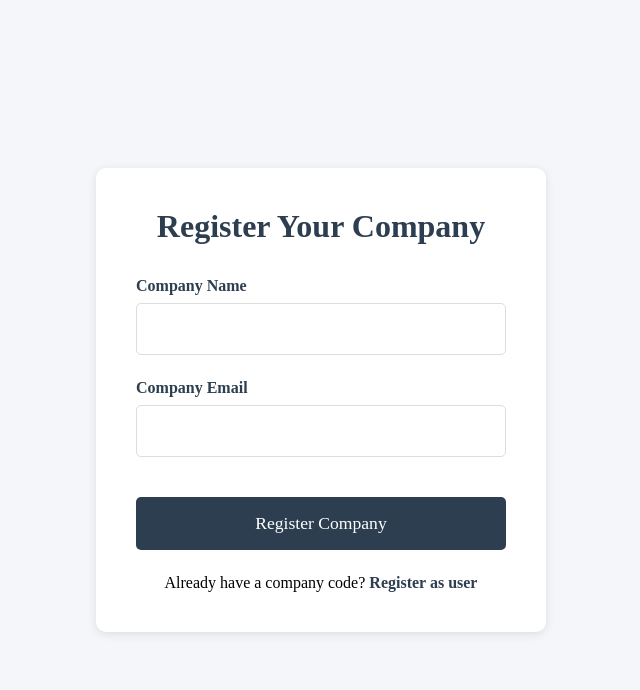
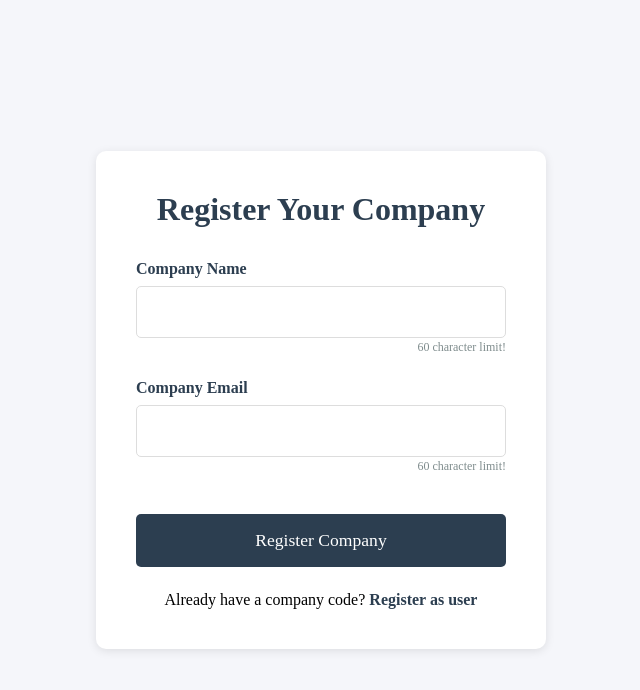
Before and after one commit to ALTorrado/487-Senior-Project, a PHP site: page /company_register.php in a window 1280 px wide. Shown: the top 690 px of the page, without its empty margins (319-959 px from the left). Run offline with PHP 8.4, Linux system fonts and the light colour scheme; a stand-in replaces the project's code that opens the database connection.

Commit message:
company_register.php

```diff
--- a/company_register.php
+++ b/company_register.php
@@ -1,10 +1,15 @@
 <?php
 require_once 'db_connect.php';
 session_start();
-
   if ($_SERVER["REQUEST_METHOD"] == "POST") {
       $company_name = $_POST['company_name'];
       $company_email = $_POST['company_email'];
+
+      if (strlen($company_name) > 60) {
+          $error_message = "Company name cannot exceed 60 characters.";
+      } else if (strlen($company_email) > 60) {
+          $error_message = "Company email cannot exceed 60 characters.";
+      } else {
           $company_code = bin2hex(random_bytes(8));
 
           try {
@@ -31,7 +36,7 @@ if ($_SERVER["REQUEST_METHOD"] == "POST") {
           } catch(PDOException $e) {
               $conn->rollback();
               $error_message = "Registration failed: " . $e->getMessage();
-
+          }
       }
 }?>
 
@@ -48,13 +53,13 @@ if ($_SERVER["REQUEST_METHOD"] == "POST") {
         <form method="POST" action="">
             <div class="form-group">
                 <label for="company_name">Company Name</label>
-                <input type="text" id="company_name" name="company_name" required>
+                <input type="text" id="company_name" name="company_name" maxlength="60" required>
+                <small class="char-count">60 character limit!</small>
             </div>
             <div class="form-group">
                 <label for="company_email">Company Email</label>
-                <input type="email" id="company_email" name="company_email" required>
-            </div>
-            <button type="submit" class="register-btn">Register Company</button>
+                <input type="email" id="company_email" name="company_email" maxlength="60" required>
+                <small class="char-count">60 character limit!</small>            </div>            <button type="submit" class="register-btn">Register Company</button>
         </form>
         <div class="user-link">
             <p>Already have a company code? <a href="register.php">Register as user</a></p>
@@ -62,5 +67,3 @@ if ($_SERVER["REQUEST_METHOD"] == "POST") {
     </div>
 </body>
 </html>
-
-<script src="company_register.js"></script>
```
Lines whose indentation alone changed are shown as unchanged.
